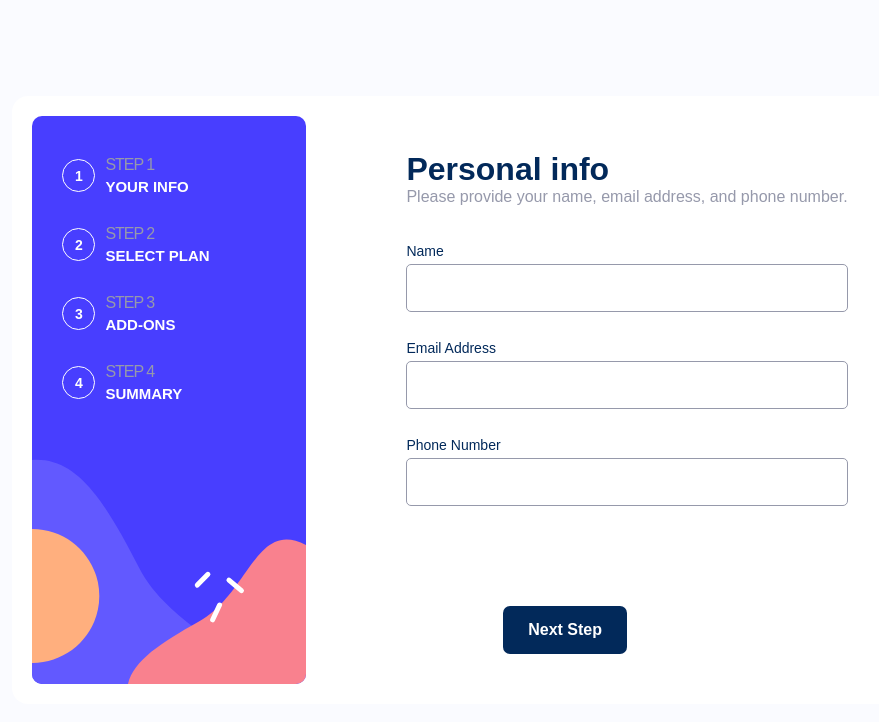
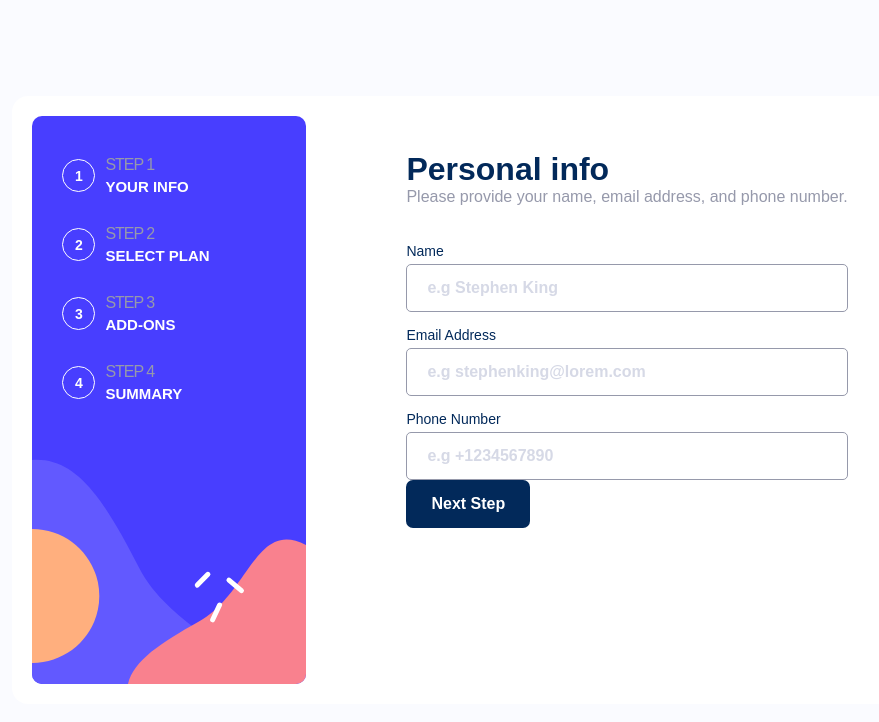
Before and after one commit to dwzm0/multistep-form, a React (Create React App) app: page / in a window 1280 px wide. Shown: the top 722 px of the page, without its empty margins (160-1039 px from the left). Built offline with nearby package versions, Linux system fonts and the light colour scheme.

Commit message:
half of the form

```diff
--- a/src/App.tsx
+++ b/src/App.tsx
@@ -2,7 +2,7 @@ import React from 'react'
 import { BrowserRouter as Router, Routes, Route } from 'react-router-dom'
 import { AppProvider } from './state'
 import GlobalStyle, { GeneralContainer, PanelContainer } from './globalStyle'
-import { SideBar, Contact, Plan, Addons, CheckOut, Final, addonsProps, checkOutProps, sideBarProps, planProps, finalProps } from './components'
+import { SideBar, Contact, Plan, Addons, CheckOut, Final, addonsProps, checkOutProps, sideBarProps, planProps, finalProps, contactProps } from './components'
 
 const App = (): JSX.Element => {
   return (
@@ -14,7 +14,7 @@ const App = (): JSX.Element => {
             <Router>
               <SideBar {...sideBarProps}/>
                <Routes>
-                  <Route path='/' element={<Contact />} />
+                  <Route path='/' element={<Contact {...contactProps}/>} />
                   <Route path='/plan' element={<Plan {...planProps} />} />
                   <Route path='/addons' element={<Addons {...addonsProps} />} />
                   <Route path='/checkout' element={<CheckOut {...checkOutProps} />} />
--- a/src/components/Contact/Contact.elements.tsx
+++ b/src/components/Contact/Contact.elements.tsx
@@ -1,6 +1,6 @@
 import styled from 'styled-components'
 
-export const FormFirstForm = styled.form`
+export const ContactForm = styled.form`
   width: 100%;
   height: 100%;
   display: flex;
@@ -14,14 +14,19 @@ export const FormFirstForm = styled.form`
     padding: 0px;
   }
 `
-export const FormFirstInput = styled.input`
+interface InputProps {
+  readonly redBorder: boolean
+}
+
+export const ContactInput = styled.input<InputProps>`
   font-size: 16px;
   color: hsl(213, 96%, 18%);
   font-weight: 700;
   padding: 14px 20px;
   border-radius: 5px;
   width: 100%;
-  border: 1px solid hsl(231, 11%, 63%);
+  border: 1px solid;
+  border-color: ${({ redBorder }) => (redBorder ? 'hsl(354, 84%, 57%)' : 'hsl(231, 11%, 63%)')};
 
   &:hover {
     border-color: hsl(243, 100%, 62%);
@@ -29,15 +34,29 @@ export const FormFirstInput = styled.input`
   }
 
   &::placeholder {
-    color: #242424;
+    color: var(--light-gray);
   }
 
   @media screen and (max-width: 770px) {
     padding: 10px 20px;
   }
+`
+export const LabelContainer = styled.div`
+  display: flex;
+  width: 100%;
+  flex-direction: row;
+  justify-content: space-between;
+`
 
+export const LabelError = styled.p`
+  font-size: 14px;
+  display: block;
+  font-weight: 700;
+  color: var(--strawberry-red);
+  padding-top: 15px;
+  padding-bottom: 5px;
 `
-export const FormFirstLabel = styled.label`
+export const ContactFormLabel = styled.label`
   font-size: 14px;
   display: block;
   padding-top: 15px;
--- a/src/components/Contact/Contact.tsx
+++ b/src/components/Contact/Contact.tsx
@@ -1,25 +1,71 @@
+/* eslint-disable @typescript-eslint/no-misused-promises */
+
 import React from 'react'
+import { useForm } from 'react-hook-form'
+import { useNavigate } from 'react-router-dom'
+import { useAppState } from '../../state'
+
 import { MainContainer, Heading, Text, StyledSection, Footer, ForwardButton } from '../../globalStyle'
-import { FormFirstForm, FormFirstInput, FormFirstLabel } from './Contact.elements'
+import { ContactForm, ContactInput, ContactFormLabel, LabelContainer, LabelError } from './Contact.elements'
 
-const Contact = (): JSX.Element => {
+interface Props {
+  redBorder: boolean
+}
+
+const Contact = ({ redBorder }: Props): JSX.Element => {
+  const [state, setState] = useAppState()
+  const {
+    handleSubmit,
+    register,
+    formState: { errors }
+  } = useForm({ defaultValues: state, mode: 'onSubmit' })
+  const navigate = useNavigate()
+
+  const saveData = (data: any): any => {
+    setState({ ...state, ...data })
+    console.log(data)
+    navigate('/plan')
+  }
+
   return (
     <>
       <MainContainer>
          <StyledSection>
             <Heading>Personal info</Heading>
             <Text>Please provide your name, email address, and phone number.</Text>
-            <FormFirstForm>
-                    <FormFirstLabel>Name</FormFirstLabel>
-                    <FormFirstInput/>
-                    <FormFirstLabel>Email Address</FormFirstLabel>
-                    <FormFirstInput/>
-                    <FormFirstLabel>Phone Number</FormFirstLabel>
-                    <FormFirstInput/>
-            </FormFirstForm>
-            <Footer>
-              <ForwardButton>Next Step</ForwardButton>
-            </Footer>
+            <ContactForm onSubmit={handleSubmit(saveData)}>
+                    <LabelContainer>
+                      <ContactFormLabel>Name</ContactFormLabel>
+                      {<LabelError>{errors?.name?.message?.toString()}</LabelError>}
+                    </LabelContainer>
+                    <ContactInput
+
+                    redBorder={((errors?.name) != null)}
+                    placeholder='e.g Stephen King'
+                    {...register('name', { required: 'Name is required' })}/>
+
+                    <LabelContainer>
+                      <ContactFormLabel>Email Address</ContactFormLabel>
+                      {<LabelError>{errors?.email?.message?.toString()}</LabelError>}
+                    </LabelContainer>
+                    <ContactInput
+                    redBorder={((errors?.email) != null)}
+                    placeholder='e.g stephenking@lorem.com'
+                    {...register('email', { required: 'Email is required' })} type="email"/>
+
+                    <LabelContainer>
+                      <ContactFormLabel >Phone Number</ContactFormLabel>
+                      {<LabelError>{errors?.number?.message?.toString()}</LabelError>}
+                    </LabelContainer>
+                    <ContactInput
+                    redBorder={((errors?.number) != null)}
+                    placeholder='e.g +1234567890'
+                    {...register('number', { required: 'Number is required' })}/>
+
+                    <Footer>
+                      <ForwardButton>Next Step</ForwardButton>
+                    </Footer>
+            </ContactForm>
           </StyledSection>
       </MainContainer>
     </>
--- /dev/null
+++ b/src/components/Contact/ContactProps.tsx
@@ -0,0 +1,5 @@
+const contactProps = {
+  redBorder: false
+}
+
+export default contactProps
--- a/src/components/Plan/Plan.tsx
+++ b/src/components/Plan/Plan.tsx
@@ -1,6 +1,12 @@
+/* eslint-disable @typescript-eslint/no-misused-promises */
+/* eslint-disable @typescript-eslint/no-unused-vars */
 import React from 'react'
 import { MainContainer, SubHeading, Heading, Text, StyledSection, TextWrapper, Footer, ForwardButton, BackButton } from '../../globalStyle'
-import { SecondFormChoiceContainer, SecondFormChoice, LogoContainer, Logo, PlanTextWrapper, PriceText, YearPlanTogglerContainer, YearPlanTogglerLabel, YearPlanTogglerInput, YearPlanTogglerSpan } from './Plan.elements'
+import { PlanFormContainer, PlanInput, PlanForm, PlanLable, LogoContainer, Logo, PlanTextWrapper, PriceText, YearPlanTogglerContainer, YearPlanTogglerLabel, YearPlanTogglerInput, YearPlanTogglerSpan } from './Plan.elements'
+
+import { useForm } from 'react-hook-form'
+import { useNavigate, Link } from 'react-router-dom'
+import { useAppState } from '../../state'
 
 interface FormSecondPropsInt {
   arcadeLogo: string
@@ -20,6 +26,18 @@ interface FormSecondPropsInt {
 }
 
 const Plan = ({ togglerMonth, togglerYear, headerText, subText, darkText, arcadeLogo, advancedLogo, proLogo, arcadeName, advancedName, proName, arcadePrice, advancedPrice, proPrice }: FormSecondPropsInt): JSX.Element => {
+  const [state, setState] = useAppState()
+  const { handleSubmit, register } = useForm({ defaultValues: state })
+  const navigate = useNavigate()
+
+  const saveData = (data: any): any => {
+    setState({ ...state, ...data })
+    console.log(data)
+    console.log(state)
+
+    navigate('/addons')
+  }
+
   return (
     <>
       <MainContainer>
@@ -28,8 +46,10 @@ const Plan = ({ togglerMonth, togglerYear, headerText, subText, darkText, arcade
               <Heading>{headerText}</Heading>
               <Text>{subText}</Text>
             </TextWrapper>
-            <SecondFormChoiceContainer>
-                <SecondFormChoice>
+            <PlanForm onSubmit={handleSubmit(saveData)}>
+               <PlanFormContainer>
+                <PlanInput {...register('plan_option')} type="radio" value="arcade" id="arcade"/>
+                <PlanLable htmlFor='arcade'>
                     <LogoContainer>
                       <Logo src={arcadeLogo}/>
                     </LogoContainer>
@@ -37,8 +57,10 @@ const Plan = ({ togglerMonth, togglerYear, headerText, subText, darkText, arcade
                       <SubHeading darkText={darkText}>{arcadeName}</SubHeading>
                       <PriceText>{arcadePrice}</PriceText>
                     </PlanTextWrapper>
-                </SecondFormChoice>
-                <SecondFormChoice>
+                </PlanLable>
+
+                <PlanInput {...register('plan_option')} type="radio" value="advanced" id="advanced"/>
+                <PlanLable htmlFor='advanced'>
                     <LogoContainer>
                       <Logo src={advancedLogo}/>
                     </LogoContainer>
@@ -46,8 +68,10 @@ const Plan = ({ togglerMonth, togglerYear, headerText, subText, darkText, arcade
                       <SubHeading darkText={darkText}>{advancedName}</SubHeading>
                       <PriceText>{advancedPrice}</PriceText>
                     </PlanTextWrapper>
-                </SecondFormChoice>
-                <SecondFormChoice>
+                </PlanLable>
+
+                <PlanInput {...register('plan_option')} type="radio" value="pro" id="pro"/>
+                <PlanLable htmlFor='pro'>
                     <LogoContainer>
                       <Logo src={proLogo}/>
                     </LogoContainer>
@@ -55,8 +79,10 @@ const Plan = ({ togglerMonth, togglerYear, headerText, subText, darkText, arcade
                       <SubHeading darkText={darkText}>{proName}</SubHeading>
                       <PriceText>{proPrice}</PriceText>
                     </PlanTextWrapper>
-                </SecondFormChoice>
-            </SecondFormChoiceContainer>
+                </PlanLable>
+
+                </PlanFormContainer>
+
                   <YearPlanTogglerContainer>
                     <SubHeading darkText={true}>{togglerMonth}</SubHeading>
                         <YearPlanTogglerLabel>
@@ -65,10 +91,16 @@ const Plan = ({ togglerMonth, togglerYear, headerText, subText, darkText, arcade
                         </YearPlanTogglerLabel>
                     <SubHeading darkText={true}>{togglerYear}</SubHeading>
                   </YearPlanTogglerContainer>
+
                   <Footer>
+                      <Link to='/'>
                         <BackButton>Go Back</BackButton>
+                      </Link>
                       <ForwardButton>Next Step</ForwardButton>
                   </Footer>
+
+            </PlanForm>
+
         </StyledSection>
        </MainContainer>
     </>
--- a/src/components/index.tsx
+++ b/src/components/index.tsx
@@ -9,3 +9,4 @@ export { default as addonsProps } from './Addons/AddonsProps'
 export { default as checkOutProps } from './CheckOut/CheckOutProps'
 export { default as planProps } from './Plan/PlanProps'
 export { default as finalProps } from './Final/FinalProps'
+export { default as contactProps } from './Contact/ContactProps'
--- a/src/custom.d.ts
+++ b/src/custom.d.ts
@@ -3,5 +3,6 @@ import 'styled-components'
 declare module 'styled-components' {
   export interface DefaultTheme {
     darkText: boolean
+    redBorder: boolean
   }
 }
```
Also changed, not shown: src/components/Plan/Plan.elements.tsx (+59 -21 lines). Lines whose indentation alone changed are shown as unchanged.
